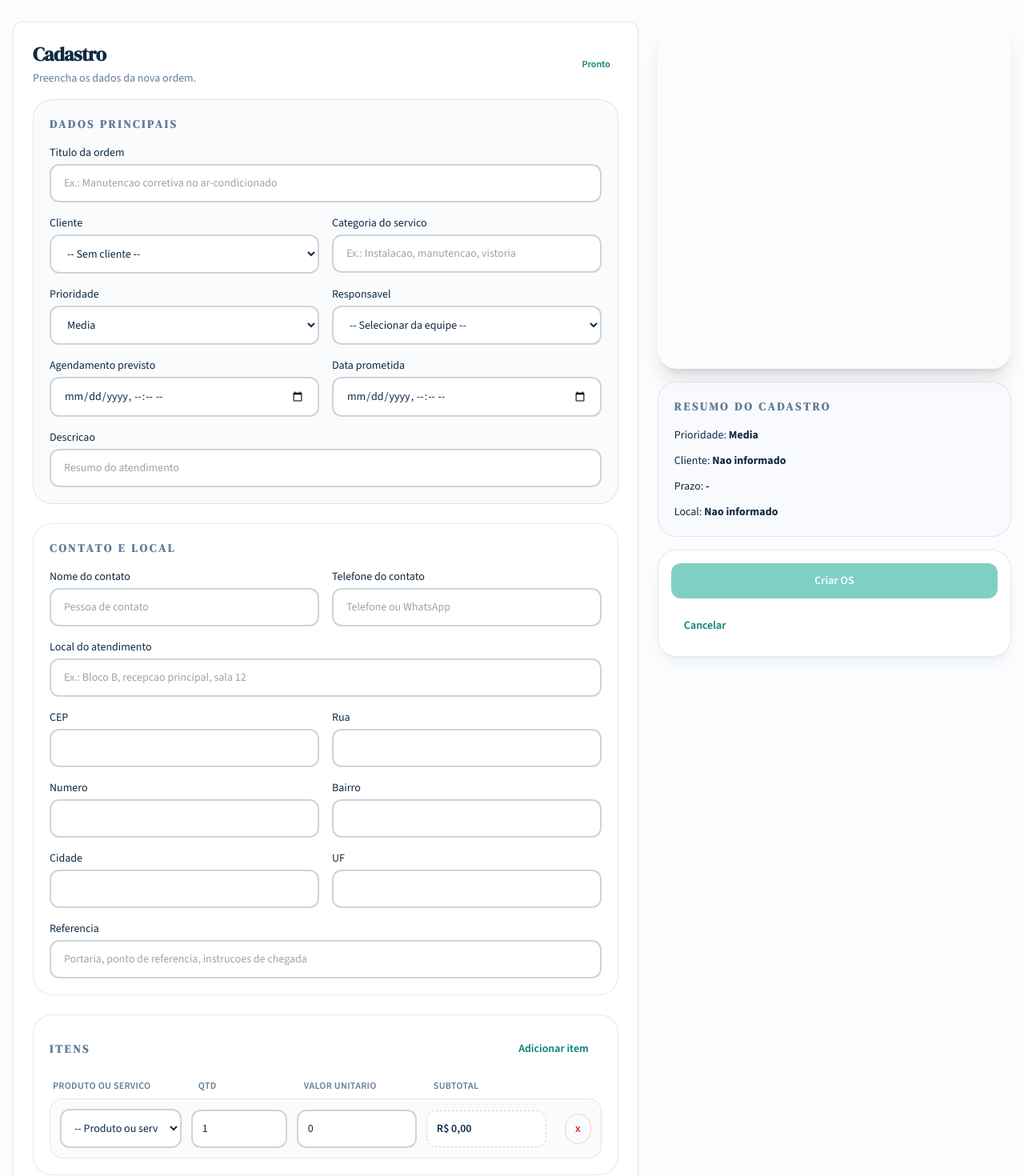
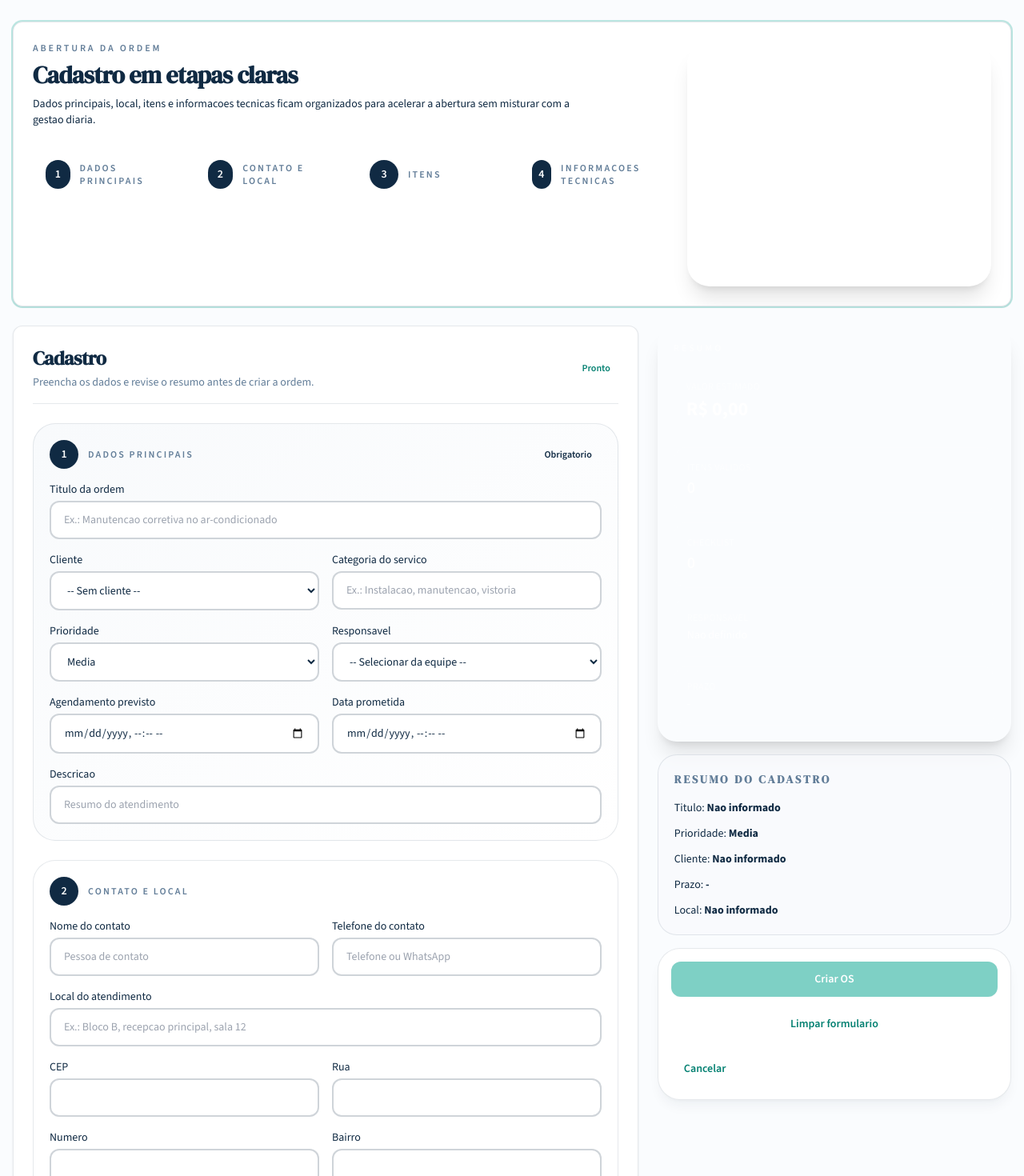
Before and after one commit to valleteclab/-CONEX-O-MUNICIPAL, a Next.js app in the folder apps/web/: page /erp/ordens-servico/nova in a window 1280 px wide. Shown: the part 460-1930 px from the top of the page at 80% size. Built offline with nearby package versions, Linux system fonts and the light colour scheme.

Commit message:
Polish service order creation page

```diff
--- a/apps/web/src/app/(site)/erp/ordens-servico/nova/page.tsx
+++ b/apps/web/src/app/(site)/erp/ordens-servico/nova/page.tsx
@@ -78,6 +78,19 @@ function fullAddress(address: ServiceAddress) {
   return [address.street, address.number, address.neighborhood, address.city, address.state, address.zipCode]
     .filter(Boolean)
     .join(", ");
+}
+
+function SectionBadge({ index, label }: { index: string; label: string }) {
+  return (
+    <div className="flex items-center gap-3">
+      <div className="flex h-9 w-9 items-center justify-center rounded-full bg-marinha-900 text-sm font-semibold text-white">
+        {index}
+      </div>
+      <div>
+        <p className="text-xs font-semibold uppercase tracking-[0.18em] text-marinha-500">{label}</p>
+      </div>
+    </div>
+  );
 }
 
 export default function ErpNovaOrdemServicoPage() {
@@ -315,7 +328,7 @@ export default function ErpNovaOrdemServicoPage() {
     <>
       <PageIntro
         title="Nova ordem de servico"
-        description="Cadastro da ordem de servico em tela propria."
+        description="Cadastro completo da ordem de servico."
         badge="Servicos"
       >
         <div className="mt-4 flex flex-wrap gap-3">
@@ -325,20 +338,71 @@ export default function ErpNovaOrdemServicoPage() {
         </div>
       </PageIntro>
 
+      <Card variant="featured" className="mb-6 overflow-hidden">
+        <div className="grid gap-6 xl:grid-cols-[minmax(0,1.2fr)_380px]">
+          <div>
+            <p className="text-xs font-semibold uppercase tracking-[0.24em] text-marinha-500">Abertura da ordem</p>
+            <h2 className="mt-2 font-serif text-3xl font-bold text-marinha-900">Cadastro em etapas claras</h2>
+            <p className="mt-2 max-w-2xl text-sm text-marinha-600">
+              Dados principais, local, itens e informacoes tecnicas ficam organizados para acelerar a abertura sem misturar com a gestao diaria.
+            </p>
+
+            <div className="mt-6 grid gap-4 md:grid-cols-4">
+              <div className="rounded-3xl bg-white/75 p-4">
+                <SectionBadge index="1" label="Dados principais" />
+              </div>
+              <div className="rounded-3xl bg-white/75 p-4">
+                <SectionBadge index="2" label="Contato e local" />
+              </div>
+              <div className="rounded-3xl bg-white/75 p-4">
+                <SectionBadge index="3" label="Itens" />
+              </div>
+              <div className="rounded-3xl bg-white/75 p-4">
+                <SectionBadge index="4" label="Informacoes tecnicas" />
+              </div>
+            </div>
+          </div>
+
+          <div className="rounded-[28px] bg-marinha-950 p-5 text-white shadow-xl shadow-marinha-950/10">
+            <p className="text-xs font-semibold uppercase tracking-[0.24em] text-white/60">Situacao do cadastro</p>
+            <div className="mt-5 space-y-4">
+              <div className="rounded-2xl bg-white/8 p-4">
+                <p className="text-xs uppercase tracking-wide text-white/60">Base de apoio</p>
+                <p className="mt-1 text-2xl font-bold">{isLoadingSupport ? "Carregando..." : "Disponivel"}</p>
+                <p className="mt-2 text-sm text-white/75">Clientes, itens e equipe carregados para a abertura da OS.</p>
+              </div>
+              <div className="grid gap-3 sm:grid-cols-2">
+                <div className="rounded-2xl border border-white/10 p-4">
+                  <p className="text-xs uppercase tracking-wide text-white/60">Clientes</p>
+                  <p className="mt-1 text-xl font-semibold">{parties.length}</p>
+                </div>
+                <div className="rounded-2xl border border-white/10 p-4">
+                  <p className="text-xs uppercase tracking-wide text-white/60">Equipe</p>
+                  <p className="mt-1 text-xl font-semibold">{members.length}</p>
+                </div>
+              </div>
+            </div>
+          </div>
+        </div>
+      </Card>
+
       <div className="grid gap-6 xl:grid-cols-[minmax(0,1.45fr)_minmax(320px,0.82fr)]">
         <div className="space-y-6">
           <Card className="border border-marinha-900/10 bg-white">
-            <div className="mb-4 flex items-center justify-between gap-3">
+            <div className="mb-6 flex items-center justify-between gap-3 border-b border-marinha-900/10 pb-4">
               <div>
                 <h2 className="font-serif text-2xl font-bold text-marinha-900">Cadastro</h2>
-                <p className="mt-1 text-sm text-marinha-500">Preencha os dados da nova ordem.</p>
+                <p className="mt-1 text-sm text-marinha-500">Preencha os dados e revise o resumo antes de criar a ordem.</p>
               </div>
               <Badge tone="accent">{isLoadingSupport ? "Carregando" : "Pronto"}</Badge>
             </div>
 
             <div className="space-y-6">
-              <section className="rounded-3xl border border-marinha-900/10 bg-slate-50/70 p-5">
-                <h3 className="text-sm font-semibold uppercase tracking-[0.2em] text-marinha-500">Dados principais</h3>
+              <section className="rounded-[28px] border border-marinha-900/10 bg-gradient-to-br from-slate-50 to-white p-5">
+                <div className="mb-4 flex items-center justify-between gap-3">
+                  <SectionBadge index="1" label="Dados principais" />
+                  <span className="rounded-full bg-marinha-100 px-3 py-1 text-xs font-semibold text-marinha-700">Obrigatorio</span>
+                </div>
 
                 <div className="mt-4 grid gap-4 md:grid-cols-2">
                   <div className="md:col-span-2">
@@ -433,8 +497,10 @@ export default function ErpNovaOrdemServicoPage() {
                 </div>
               </section>
 
-              <section className="rounded-3xl border border-marinha-900/10 bg-white p-5">
-                <h3 className="text-sm font-semibold uppercase tracking-[0.2em] text-marinha-500">Contato e local</h3>
+              <section className="rounded-[28px] border border-marinha-900/10 bg-white p-5">
+                <div className="mb-4">
+                  <SectionBadge index="2" label="Contato e local" />
+                </div>
 
                 <div className="mt-4 grid gap-4 md:grid-cols-2">
                   <div>
@@ -500,9 +566,9 @@ export default function ErpNovaOrdemServicoPage() {
                 </div>
               </section>
 
-              <section className="rounded-3xl border border-marinha-900/10 bg-white p-5">
+              <section className="rounded-[28px] border border-marinha-900/10 bg-white p-5">
                 <div className="mb-4 flex flex-wrap items-center justify-between gap-3">
-                  <h3 className="text-sm font-semibold uppercase tracking-[0.2em] text-marinha-500">Itens</h3>
+                  <SectionBadge index="3" label="Itens" />
                   <Button variant="ghost" onClick={addLine}>
                     Adicionar item
                   </Button>
@@ -550,7 +616,7 @@ export default function ErpNovaOrdemServicoPage() {
                       </div>
                       <div className="flex items-center justify-end">
                         <button type="button" onClick={() => removeLine(index)} aria-label={`Remover item ${index + 1}`} className="rounded-full border border-red-200 px-3 py-2 text-sm font-semibold text-red-600 transition hover:bg-red-50">
-                          x
+                          Remover
                         </button>
                       </div>
                     </div>
@@ -558,8 +624,10 @@ export default function ErpNovaOrdemServicoPage() {
                 </div>
               </section>
 
-              <section className="rounded-3xl border border-marinha-900/10 bg-white p-5">
-                <h3 className="text-sm font-semibold uppercase tracking-[0.2em] text-marinha-500">Informacoes tecnicas</h3>
+              <section className="rounded-[28px] border border-marinha-900/10 bg-white p-5">
+                <div className="mb-4">
+                  <SectionBadge index="4" label="Informacoes tecnicas" />
+                </div>
 
                 <div className="mt-4 space-y-4">
                   <div>
@@ -605,6 +673,10 @@ export default function ErpNovaOrdemServicoPage() {
                   <p className="text-xs uppercase tracking-wide text-white/60">Responsavel</p>
                   <p className="mt-1 text-sm font-medium text-white/85">{assignedTo.trim() || "Nao definido"}</p>
                 </div>
+                <div className="rounded-2xl border border-white/10 p-4 sm:col-span-2 xl:col-span-1">
+                  <p className="text-xs uppercase tracking-wide text-white/60">Prazo</p>
+                  <p className="mt-1 text-sm font-medium text-white/85">{fmtDate(promisedFor)}</p>
+                </div>
               </div>
             </div>
           </div>
@@ -612,6 +684,7 @@ export default function ErpNovaOrdemServicoPage() {
           <div className="rounded-3xl border border-marinha-900/10 bg-slate-50/70 p-5">
             <h3 className="text-sm font-semibold uppercase tracking-[0.2em] text-marinha-500">Resumo do cadastro</h3>
             <div className="mt-4 space-y-3 text-sm text-marinha-600">
+              <p>Titulo: <strong>{title.trim() || "Nao informado"}</strong></p>
               <p>Prioridade: <strong>{PRIORITY_LABEL[priority]}</strong></p>
               <p>Cliente: <strong>{parties.find((row) => row.id === partyId)?.name || "Nao informado"}</strong></p>
               <p>Prazo: <strong>{fmtDate(promisedFor)}</strong></p>
@@ -637,10 +710,13 @@ export default function ErpNovaOrdemServicoPage() {
             </div>
           ) : null}
 
-          <div className="sticky top-24 rounded-3xl border border-marinha-900/10 bg-white p-4 shadow-lg shadow-marinha-900/5">
+          <div className="sticky top-24 rounded-[28px] border border-marinha-900/10 bg-white p-4 shadow-lg shadow-marinha-900/5">
             <div className="flex flex-col gap-3">
               <Button variant="primary" onClick={handleSubmit} disabled={isSubmitting || noBusinessId}>
                 {isSubmitting ? "Salvando..." : "Criar OS"}
+              </Button>
+              <Button variant="ghost" onClick={resetForm} disabled={isSubmitting}>
+                Limpar formulario
               </Button>
               <Link href="/erp/ordens-servico">
                 <Button variant="ghost">Cancelar</Button>
```
